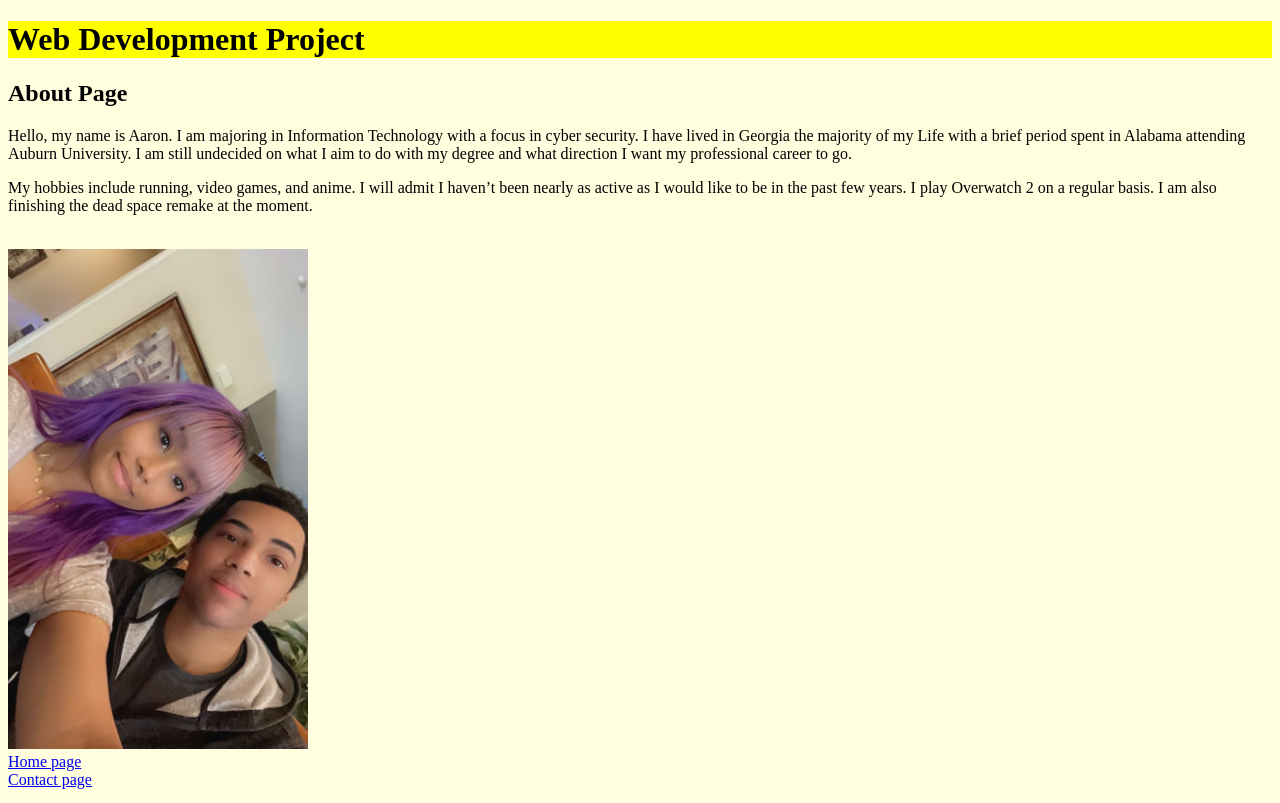
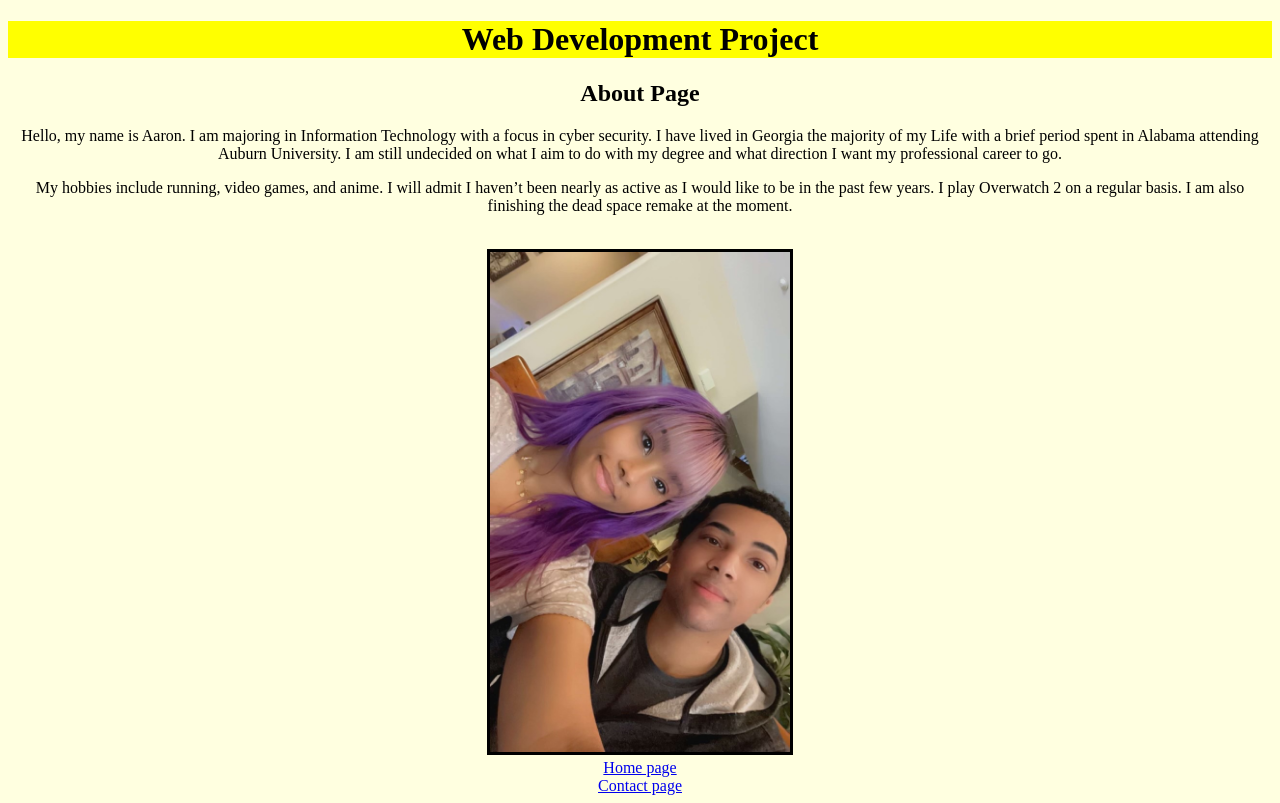
Before and after one commit to afwoodson/web-development-project2, a plain HTML site: page About.html in a window 1280 px wide. Drawn offline with Linux system fonts and the light colour scheme.

Commit message:
Add files via upload

```diff
--- a/About.html
+++ b/About.html
@@ -15,6 +15,10 @@
             }
             body{
                 background-color: lightyellow;
+                text-align: center;
+            }
+            img{
+                border:solid black
             }
 
         </style>
@@ -23,6 +27,11 @@
 
     <body>
         <h1>Web Development Project</h1>
+     <style>
+        .aboutpage{
+          text-align:center
+        }
+     </style>
         <h2>About Page</h2>
 
         <p>
@@ -34,9 +43,10 @@
         <br>
         <img src="IMG_1870.jpg" width="300" height="500">
         <br>
-        <a href='home.html' >Home page</a>
+        <a href='index.html' >Home page</a>
         <br>
         <a href='Contact.html' >Contact page</a>
         <script></script>
+
     </body>
 </html>
```
Also changed, not shown: Contact.html (+1 -1 lines), index.html (+9 -2 lines), KSU logo.jpeg (added).
